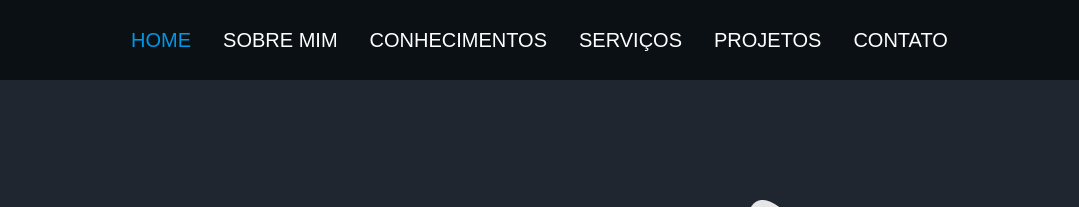
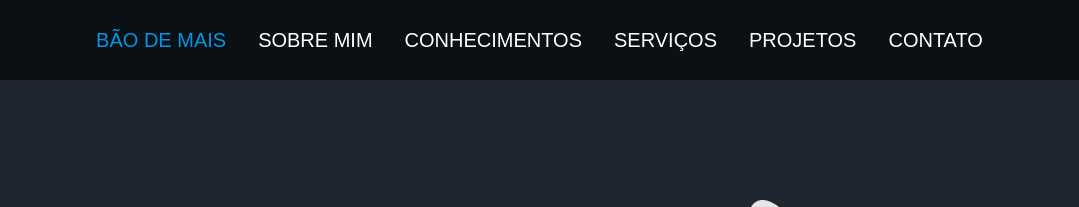
Before and after one commit to guihgdias/guihgdias.github.io, a plain HTML site: page index.html in a window 1280 px wide. Shown: the top 207 px of the page, 103-1182 px from the left. Drawn offline with nearby package versions, Linux system fonts and the light colour scheme; a web font is replaced by a local one.

Commit message:
Teste dnv

```diff
--- a/index.html
+++ b/index.html
@@ -54,7 +54,7 @@
         <img src="assets/images/Logo.png" alt="Logo" loading="lazy" class="logo">
       </div>
       <nav class="navigation-menu text_small">
-        <a href="#hero" class="active">Home</a>
+        <a href="#hero" class="active">Bão de mais</a>
         <a href="#about">Sobre Mim</a>
         <a href="#knowledges">Conhecimentos</a>
         <a href="#services">Serviços</a>
```
